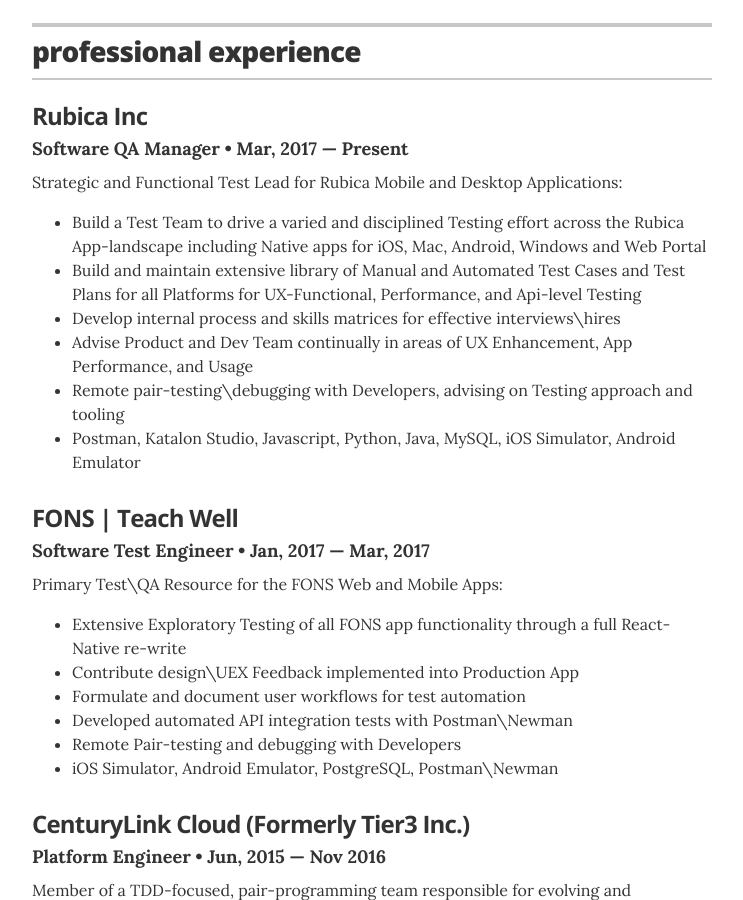
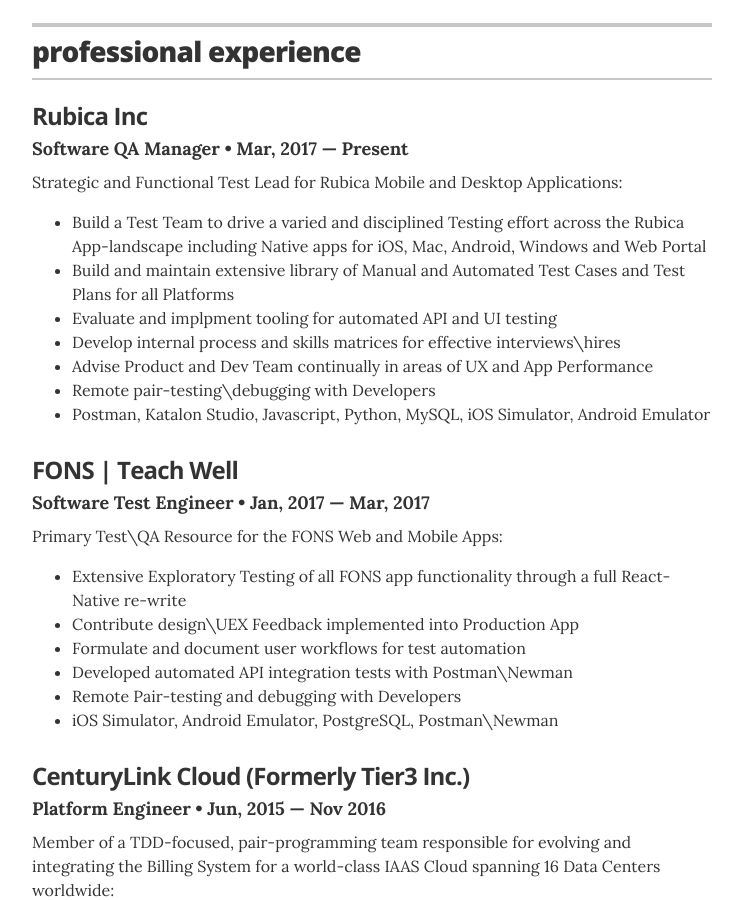
Before and after one commit to rharmaning/rharmaning.github.io, a Jekyll site: the page built from index.html, in a window 1280 px wide and 900 px high, scrolled down 764 px. Shown: the whole window, without its empty margins (268-1011 px from the left). Built offline with Jekyll 4.4.1, drawn with Linux system fonts in a browser that asks for light colours.

Commit message:
adding\cleaning up

```diff
--- a/_layouts/resume.html
+++ b/_layouts/resume.html
@@ -71,11 +71,12 @@
                 <p class="resume-item-copy">Strategic and Functional Test Lead for Rubica Mobile and Desktop Applications:</p>
                 <ul class="resume-item-list">
                     <li>Build a Test Team to drive a varied and disciplined Testing effort across the Rubica App-landscape including Native apps for iOS, Mac, Android, Windows and Web Portal</li>
-                    <li>Build and maintain extensive library of Manual and Automated Test Cases and Test Plans for all Platforms for UX-Functional, Performance, and Api-level Testing</li>
+                    <li>Build and maintain extensive library of Manual and Automated Test Cases and Test Plans for all Platforms</li>
+                    <li>Evaluate and implpment tooling for automated API and UI testing</li>
                     <li>Develop internal process and skills matrices for effective interviews\hires</li>
-                    <li>Advise Product and Dev Team continually in areas of UX Enhancement, App Performance, and Usage</li>
-                    <li>Remote pair-testing\debugging with Developers, advising on Testing approach and tooling</li>
-                    <li>Postman, Katalon Studio, Javascript, Python, Java, MySQL, iOS Simulator, Android Emulator</li>
+                    <li>Advise Product and Dev Team continually in areas of UX and App Performance</li>
+                    <li>Remote pair-testing\debugging with Developers</li>
+                    <li>Postman, Katalon Studio, Javascript, Python, MySQL, iOS Simulator, Android Emulator</li>
                 </ul>
             </div>
 
```
